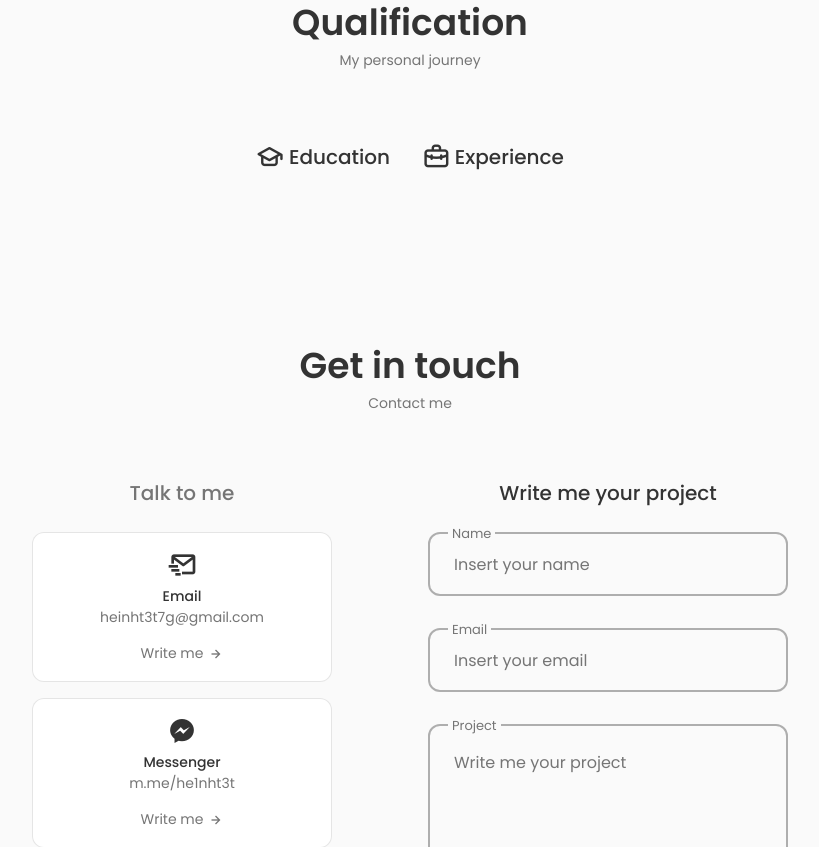
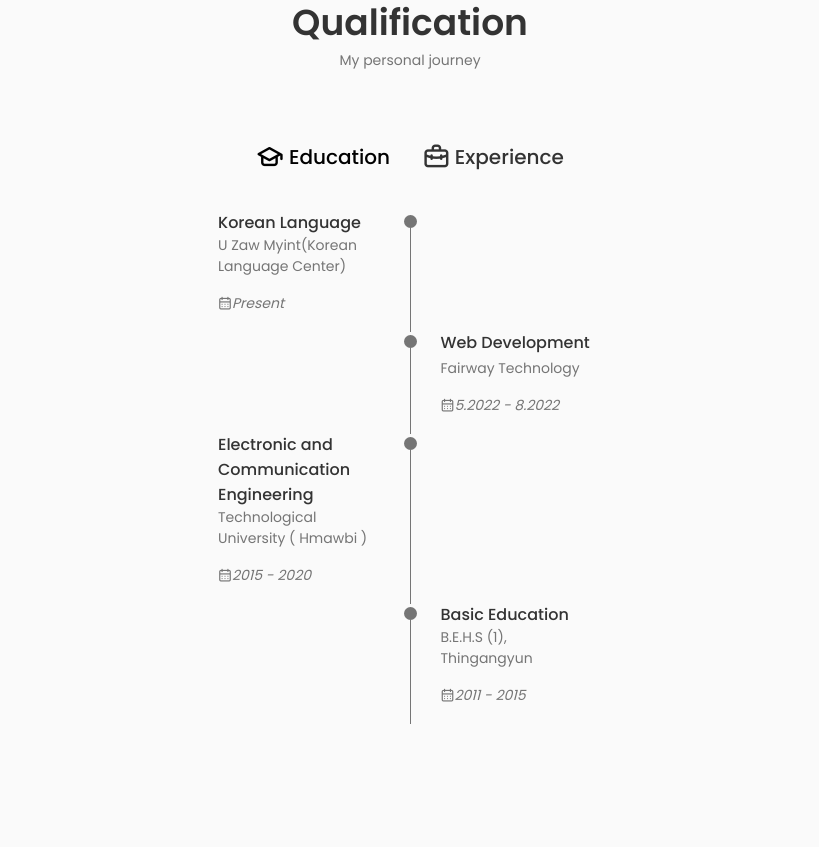
Before and after one commit to he1nht3t/portfolio, a React (Vite) app: page / in a window 1280 px wide. Shown: the part 1420-2267 px from the top of the page, without its empty margins (230-1049 px from the left). Built offline with nearby package versions, Linux system fonts and the light colour scheme.

Commit message:
fix qualification

```diff
--- a/src/components/qualification/Qualification.jsx
+++ b/src/components/qualification/Qualification.jsx
@@ -2,7 +2,7 @@ import React, { useState } from "react";
 import "./qualification.css";
 
 const Qualification = () => {
-  const [toggleState, setToggleState] = useState(0);
+  const [toggleState, setToggleState] = useState(1);
   const toggleTab = (index) => {
     setToggleState(index);
   };
```
